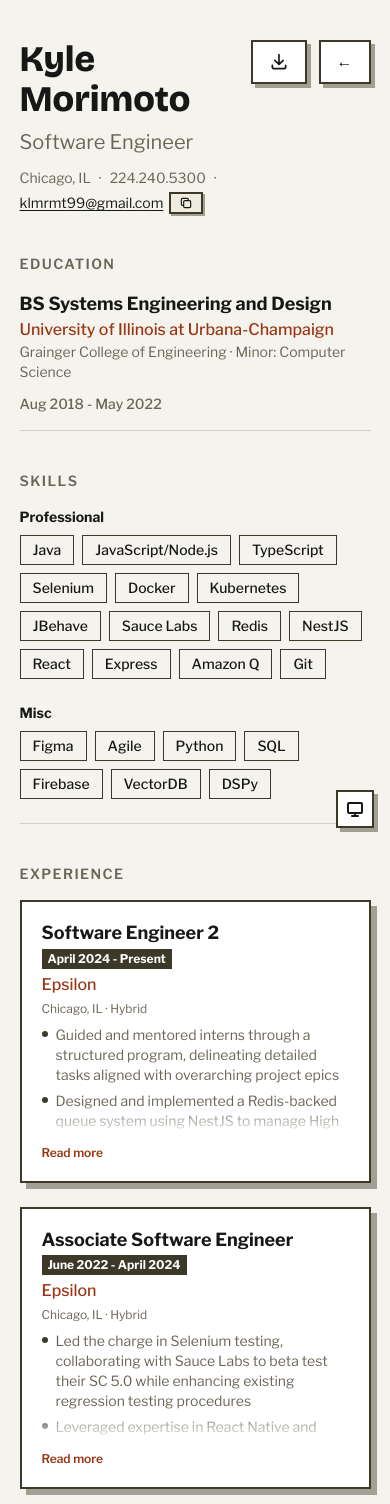
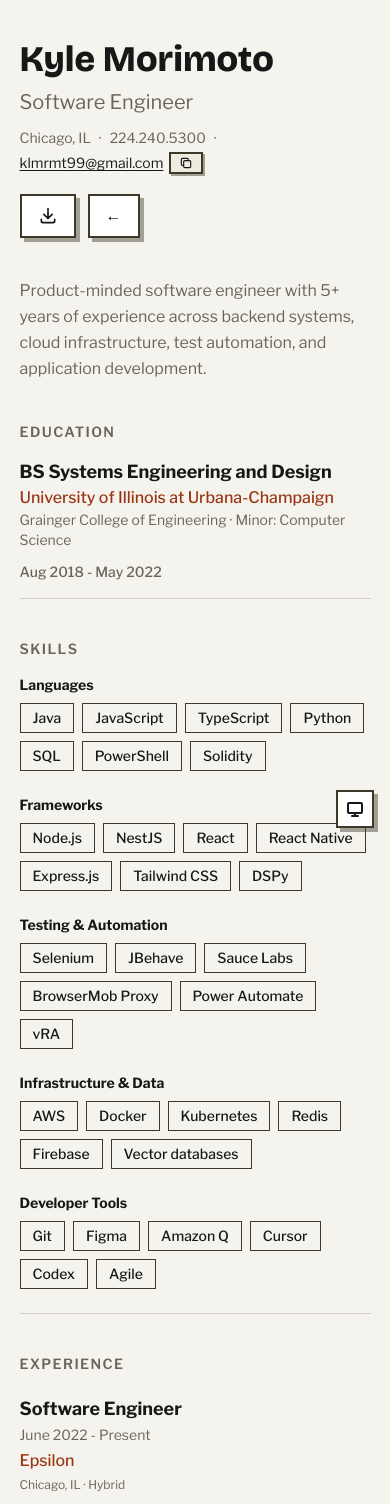
Before and after one commit to klmrmt/my-portfolio, a Next.js app: page /resume in a window 390 px wide. Shown: the top 1504 px of the page. Built offline with nearby package versions, Linux system fonts and the light colour scheme.

Commit message:
feat: refresh resume content and responsive layout

```diff
--- a/src/app/resume/page.tsx
+++ b/src/app/resume/page.tsx
@@ -4,24 +4,20 @@ import ReturnButton from "../components/returnButton";
 
 const timelineItems = [
   {
-    title: "Software Engineer 2",
+    title: "Software Engineer",
     company: "Epsilon",
     location: "Chicago, IL · Hybrid",
-    date: "April 2024 - Present",
+    date: "June 2022 - Present",
+    progression:
+      "Joined as an Associate Software Engineer; promoted to Software Engineer 2 in April 2024.",
     description: [
-      "Guided and mentored interns through a structured program, delineating detailed tasks aligned with overarching project epics",
-      "Designed and implemented a Redis-backed queue system using NestJS to manage High Availability tunnel requests",
-      "Migrated from BrowserMob Proxy to Sauce Labs HTTP Logging, rewriting the validation system and ensuring thread-safe execution — reducing impression regression time by 42% and tagging regression time by 30%",
-    ],
-  },
-  {
-    title: "Associate Software Engineer",
-    company: "Epsilon",
-    location: "Chicago, IL · Hybrid",
-    date: "June 2022 - April 2024",
-    description: [
-      "Led the charge in Selenium testing, collaborating with Sauce Labs to beta test their SC 5.0 while enhancing existing regression testing procedures",
-      "Leveraged expertise in React Native and ExpressJS to serve as the primary liaison for all web applications",
+      "Migrated the testing framework from Amazon EC2 to Amazon EKS, updating core configurations and creating workflows for EKS environments",
+      "Built a configurable proxy integrated with Sauce Labs through a Proxy Auto-Configuration (PAC) file, enabling regression test suites to control HTTP headers",
+      "Migrated validation from BrowserMob Proxy to Sauce Labs HTTP Logging with thread-safe execution, reducing impression regression time by 42% and tagging regression time by 30%",
+      "Built a Redis-backed queue in NestJS to manage high-availability tunnel requests",
+      "Mentored interns through structured plans aligned with project epics, translating work into scoped tasks that supported development and delivery",
+      "Led Selenium test modernization and partnered with Sauce Labs to beta-test Sauce Connect 5.0 while improving regression workflows",
+      "Served as the primary technical liaison for React Native and Express.js web applications",
     ],
   },
   {
@@ -35,7 +31,7 @@ const timelineItems = [
     ],
   },
   {
-    title: "Talent Director / Ex Senior Operations Manager",
+    title: "Talent Director / Former Senior Operations Manager",
     company: "Disruption Labs",
     location: "Champaign, IL · Remote",
     date: "June 2021 - May 2022",
@@ -48,23 +44,48 @@ const timelineItems = [
 ];
 
 const skills = {
-  Professional: [
+  Languages: [
     "Java",
-    "JavaScript/Node.js",
+    "JavaScript",
     "TypeScript",
+    "Python",
+    "SQL",
+    "PowerShell",
+    "Solidity",
+  ],
+  Frameworks: [
+    "Node.js",
+    "NestJS",
+    "React",
+    "React Native",
+    "Express.js",
+    "Tailwind CSS",
+    "DSPy",
+  ],
+  "Testing & Automation": [
     "Selenium",
+    "JBehave",
+    "Sauce Labs",
+    "BrowserMob Proxy",
+    "Power Automate",
+    "vRA",
+  ],
+  "Infrastructure & Data": [
+    "AWS",
     "Docker",
     "Kubernetes",
-    "JBehave",
-    "Sauce Labs",
     "Redis",
-    "NestJS",
-    "React",
-    "Express",
+    "Firebase",
+    "Vector databases",
+  ],
+  "Developer Tools": [
+    "Git",
+    "Figma",
     "Amazon Q",
-    "Git",
+    "Cursor",
+    "Codex",
+    "Agile",
   ],
-  Misc: ["Figma", "Agile", "Python", "SQL", "Firebase", "VectorDB", "DSPy"],
 };
 
 const education = {
@@ -77,19 +98,6 @@ const education = {
 
 const CONTACT_EMAIL = "klmrmt99@gmail.com";
 const CONTACT_PHONE = "224.240.5300";
-
-const projects = [
-  {
-    name: "Threads",
-    description:
-      "Reddit-style web app that allows users to vote for questions of the day and respond",
-  },
-  {
-    name: "Circles",
-    description:
-      "Developing a POC for a social media platform focused on genuine social interaction",
-  },
-];
 
 const socialLinks = [
   {
@@ -134,20 +142,7 @@ const socialLinks = [
 export default function Resume() {
   const [visibleSections, setVisibleSections] = useState(new Set<string>());
   const [emailCopied, setEmailCopied] = useState(false);
-  const [expandedCards, setExpandedCards] = useState(new Set<number>());
   const sectionRefs = useRef<HTMLElement[]>([]);
-
-  const toggleCard = (index: number) => {
-    setExpandedCards((prev) => {
-      const next = new Set(prev);
-      if (next.has(index)) {
-        next.delete(index);
-      } else {
-        next.add(index);
-      }
-      return next;
-    });
-  };
 
   const copyEmail = async () => {
     try {
@@ -194,13 +189,13 @@ export default function Resume() {
         <div
           ref={addToRefs}
           data-section="header"
-          className={`mb-10 flex justify-between items-start transition-all duration-700 ease-[cubic-bezier(0.16,1,0.3,1)] ${
+          className={`mb-10 flex flex-col items-start justify-between gap-5 sm:flex-row transition-all duration-700 ease-[cubic-bezier(0.16,1,0.3,1)] ${
             visibleSections.has("header")
               ? "translate-y-0 opacity-100"
               : "translate-y-6 opacity-0"
           }`}
         >
-          <div>
+          <div className="min-w-0">
             <h1 className="mb-2 font-display text-4xl font-extrabold crt-cursor">Kyle Morimoto</h1>
             <p className="text-xl text-[var(--text-muted)]">
               Software Engineer
@@ -239,7 +234,7 @@ export default function Resume() {
               </span>
             </p>
           </div>
-          <div className="flex items-stretch gap-3">
+          <div className="flex shrink-0 items-stretch gap-3">
             <a
               href="/Kyle_Morimoto_Resume.pdf"
               download
@@ -263,6 +258,12 @@ export default function Resume() {
             <ReturnButton />
           </div>
         </div>
+
+        <p className="mb-10 max-w-[65ch] leading-relaxed text-[var(--text-muted)]">
+          Product-minded software engineer with 5+ years of experience across
+          backend systems, cloud infrastructure, test automation, and application
+          development.
+        </p>
 
         {/* Education */}
         <section
@@ -331,7 +332,7 @@ export default function Resume() {
         <section
           ref={addToRefs}
           data-section="experience-heading"
-          className={`mb-4 transition-all duration-700 ease-[cubic-bezier(0.16,1,0.3,1)] delay-150 ${
+          className={`mb-6 lg:mb-8 transition-all duration-700 ease-[cubic-bezier(0.16,1,0.3,1)] delay-150 ${
             visibleSections.has("experience-heading")
               ? "translate-y-0 opacity-100"
               : "translate-y-6 opacity-0"
@@ -342,94 +343,50 @@ export default function Resume() {
           </h2>
         </section>
 
-        <div className="mb-10 grid grid-cols-1 gap-6 lg:grid-cols-2">
+        <div className="mb-10 flex flex-col gap-10 sm:gap-12 lg:gap-16">
           {timelineItems.map((item, index) => {
-            const sectionKey = `card-${index}`;
+            const sectionKey = `experience-${index}`;
             const isVisible = visibleSections.has(sectionKey);
-            const isExpanded = expandedCards.has(index);
 
             return (
               <article
                 key={index}
                 ref={addToRefs}
                 data-section={sectionKey}
-                className={`flex flex-col border-2 border-[var(--border)] bg-[var(--surface-primary)] p-5 shadow-[6px_6px_0px_var(--shadow-color)] transition-all duration-700 ease-[cubic-bezier(0.16,1,0.3,1)] ${
+                className={`grid min-w-0 grid-cols-1 items-start gap-4 lg:grid-cols-[minmax(0,1fr)_minmax(0,2fr)] lg:gap-x-12 xl:gap-x-16 transition-[opacity,transform] duration-700 ease-[cubic-bezier(0.16,1,0.3,1)] ${
                   isVisible
-                    ? "translate-y-0 opacity-100 blur-0 scale-100"
-                    : "translate-y-6 opacity-0 blur-[2px] scale-[0.98]"
+                    ? "translate-y-0 opacity-100"
+                    : "translate-y-6 opacity-0"
                 }`}
-                style={{ transitionDelay: `${(index % 2) * 75}ms` }}
               >
-                <div className="mb-2 flex flex-col gap-1">
-                  <h3 className="text-lg font-bold leading-tight">
+                <div className="flex min-w-0 flex-col gap-1 lg:gap-2">
+                  <h3 className="text-lg font-bold leading-tight lg:text-xl">
                     {item.title}
                   </h3>
-                  <span className="w-fit whitespace-nowrap bg-[var(--surface-inverse)] px-1.5 py-0.5 text-xs font-bold text-[var(--text-inverse)]">
+                  <span className="text-sm text-[var(--text-muted)]">
                     {item.date}
                   </span>
                   <span className="font-medium text-[var(--accent)]">
                     {item.company}
                   </span>
-                  <span className="text-xs text-[var(--text-muted)]">
+                  <span className="text-xs text-[var(--text-muted)] lg:text-sm">
                     {item.location}
                   </span>
-                </div>
-                <div className="relative">
-                  <ul
-                    className={`space-y-1.5 text-sm text-[var(--text-muted)] overflow-hidden transition-[max-height] duration-300 ease-in-out ${
-                      isExpanded ? "max-h-[800px]" : "max-h-[7rem]"
-                    }`}
-                  >
-                    {item.description.map((desc, i) => (
-                      <li key={i} className="flex items-start gap-2">
-                        <span className="mt-1.5 h-1.5 w-1.5 shrink-0 rounded-full bg-[var(--border)]" />
-                        {desc}
-                      </li>
-                    ))}
-                  </ul>
-                  {!isExpanded && (
-                    <div className="pointer-events-none absolute bottom-0 left-0 right-0 h-8 bg-gradient-to-t from-[var(--surface-primary)] to-transparent" />
+                  {item.progression && (
+                    <p className="mt-1 text-xs leading-relaxed text-[var(--text-muted)] lg:text-sm">
+                      {item.progression}
+                    </p>
                   )}
                 </div>
-                <button
-                  type="button"
-                  onClick={() => toggleCard(index)}
-                  className="mt-2 self-start text-xs font-semibold text-[var(--accent)] hover:underline underline-offset-2"
-                >
-                  {isExpanded ? "Show less" : "Read more"}
-                </button>
+                <ul className="w-full min-w-0 max-w-[75ch] list-disc space-y-2 pl-5 text-sm leading-relaxed text-[var(--text-muted)] marker:text-[var(--accent)] lg:max-w-none lg:space-y-3 lg:text-base">
+                  {item.description.map((desc, i) => (
+                    <li key={i}>{desc}</li>
+                  ))}
+                </ul>
               </article>
             );
           })}
         </div>
-
-        {/* Extracurricular Projects */}
-        <section
-          ref={addToRefs}
-          data-section="projects"
-          className={`mb-10 transition-all duration-700 ease-[cubic-bezier(0.16,1,0.3,1)] delay-150 ${
-            visibleSections.has("projects")
-              ? "translate-y-0 opacity-100"
-              : "translate-y-6 opacity-0"
-          }`}
-        >
-          <h2 className="mb-4 text-sm font-semibold uppercase tracking-widest text-[var(--text-muted)]">
-            Extracurricular
-          </h2>
-          <div className="grid grid-cols-1 gap-4 sm:grid-cols-2">
-            {projects.map((project) => (
-              <div
-                key={project.name}
-                className="border border-[var(--border)] bg-[var(--surface-primary)] p-4 shadow-[3px_3px_0px_var(--shadow-color)]"
-              >
-                <h3 className="mb-1 text-base font-bold">{project.name}</h3>
-                <p className="text-sm leading-relaxed text-[var(--text-muted)]">
-                  {project.description}
-                </p>
-              </div>
-            ))}
-          </div>
-        </section>
 
         {/* Contact / Links */}
         <section
```
